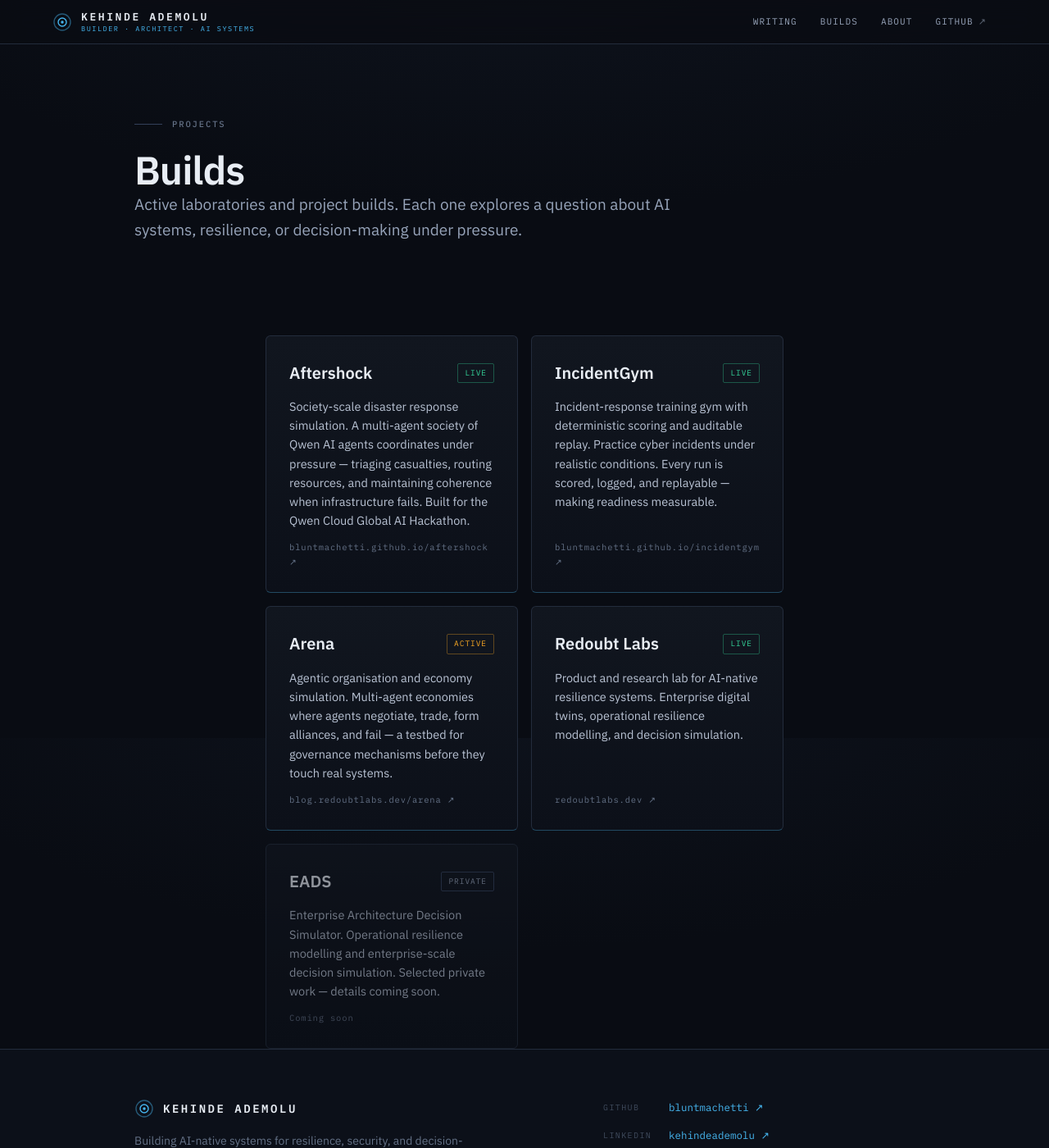
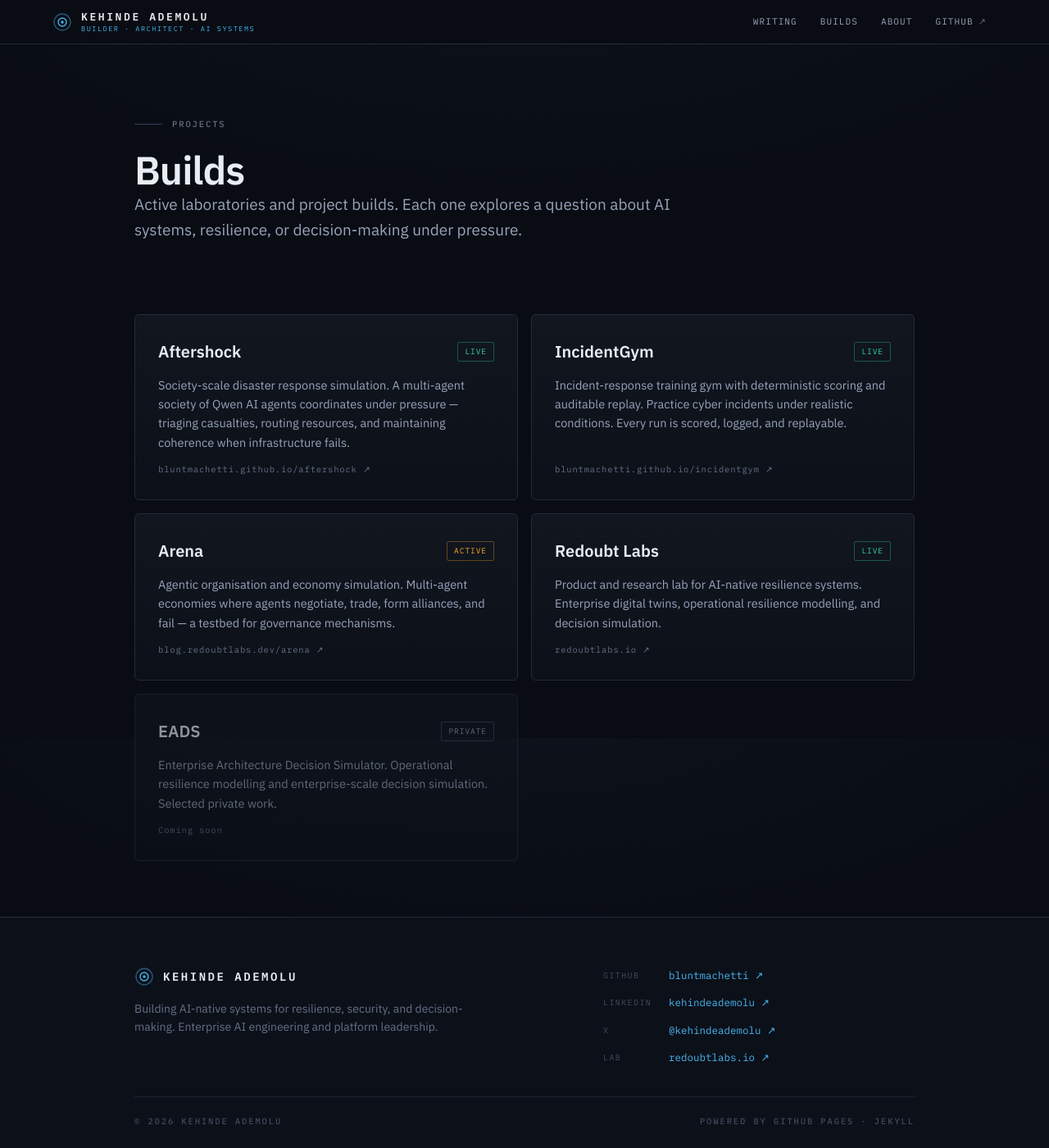
Before and after one commit to bluntmachetti/bluntmachetti.github.io, a Jekyll site: the page built from builds.md, in a window 1280 px wide and 1400 px high. Shown: the whole window at 82% size. Built offline with Jekyll 4.4.1, drawn with Linux system fonts in a browser that asks for light colours.

Commit message:
Fix builds page layout, simplify about page
- Builds: use full-width layout for project grid
- About: minimal bio with GitHub link only

```diff
--- a/builds.md
+++ b/builds.md
@@ -1,55 +1,61 @@
 ---
-layout: page
+layout: default
 title: "Builds"
-label: "PROJECTS"
-subtitle: "Active laboratories and project builds. Each one explores a question about AI systems, resilience, or decision-making under pressure."
 ---
+<div class="wrap">
+  <section class="page-head">
+    <div class="hero-kicker">
+      <span class="rule"></span>
+      <span class="micro">PROJECTS</span>
+    </div>
+    <h1 class="page-title">Builds</h1>
+    <p class="hero-lead">Active laboratories and project builds. Each one explores a question about AI systems, resilience, or decision-making under pressure.</p>
+  </section>
 
-<div class="build-grid" style="margin-top: 2em;">
+  <div class="build-grid" style="margin-bottom: 4em;">
+    <a class="build-card" href="https://bluntmachetti.github.io/aftershock" target="_blank" rel="noopener">
+      <div class="build-head-row">
+        <span class="build-name">Aftershock</span>
+        <span class="flag ok">LIVE</span>
+      </div>
+      <p class="build-desc">Society-scale disaster response simulation. A multi-agent society of Qwen AI agents coordinates under pressure — triaging casualties, routing resources, and maintaining coherence when infrastructure fails.</p>
+      <span class="build-url">bluntmachetti.github.io/aftershock ↗</span>
+    </a>
 
-  <a class="build-card" href="https://bluntmachetti.github.io/aftershock" target="_blank" rel="noopener">
-    <div class="build-head-row">
-      <span class="build-name">Aftershock</span>
-      <span class="flag ok">LIVE</span>
+    <a class="build-card" href="https://bluntmachetti.github.io/incidentgym" target="_blank" rel="noopener">
+      <div class="build-head-row">
+        <span class="build-name">IncidentGym</span>
+        <span class="flag ok">LIVE</span>
+      </div>
+      <p class="build-desc">Incident-response training gym with deterministic scoring and auditable replay. Practice cyber incidents under realistic conditions. Every run is scored, logged, and replayable.</p>
+      <span class="build-url">bluntmachetti.github.io/incidentgym ↗</span>
+    </a>
+
+    <a class="build-card" href="https://blog.redoubtlabs.dev/arena" target="_blank" rel="noopener">
+      <div class="build-head-row">
+        <span class="build-name">Arena</span>
+        <span class="flag warn">ACTIVE</span>
+      </div>
+      <p class="build-desc">Agentic organisation and economy simulation. Multi-agent economies where agents negotiate, trade, form alliances, and fail — a testbed for governance mechanisms.</p>
+      <span class="build-url">blog.redoubtlabs.dev/arena ↗</span>
+    </a>
+
+    <a class="build-card" href="https://redoubtlabs.io" target="_blank" rel="noopener">
+      <div class="build-head-row">
+        <span class="build-name">Redoubt Labs</span>
+        <span class="flag ok">LIVE</span>
+      </div>
+      <p class="build-desc">Product and research lab for AI-native resilience systems. Enterprise digital twins, operational resilience modelling, and decision simulation.</p>
+      <span class="build-url">redoubtlabs.io ↗</span>
+    </a>
+
+    <div class="build-card build-card-dim">
+      <div class="build-head-row">
+        <span class="build-name">EADS</span>
+        <span class="flag">PRIVATE</span>
+      </div>
+      <p class="build-desc">Enterprise Architecture Decision Simulator. Operational resilience modelling and enterprise-scale decision simulation. Selected private work.</p>
+      <span class="build-url">Coming soon</span>
     </div>
-    <p class="build-desc">Society-scale disaster response simulation. A multi-agent society of Qwen AI agents coordinates under pressure — triaging casualties, routing resources, and maintaining coherence when infrastructure fails. Built for the Qwen Cloud Global AI Hackathon.</p>
-    <span class="build-url">bluntmachetti.github.io/aftershock ↗</span>
-  </a>
-
-  <a class="build-card" href="https://bluntmachetti.github.io/incidentgym" target="_blank" rel="noopener">
-    <div class="build-head-row">
-      <span class="build-name">IncidentGym</span>
-      <span class="flag ok">LIVE</span>
-    </div>
-    <p class="build-desc">Incident-response training gym with deterministic scoring and auditable replay. Practice cyber incidents under realistic conditions. Every run is scored, logged, and replayable — making readiness measurable.</p>
-    <span class="build-url">bluntmachetti.github.io/incidentgym ↗</span>
-  </a>
-
-  <a class="build-card" href="https://blog.redoubtlabs.dev/arena" target="_blank" rel="noopener">
-    <div class="build-head-row">
-      <span class="build-name">Arena</span>
-      <span class="flag warn">ACTIVE</span>
-    </div>
-    <p class="build-desc">Agentic organisation and economy simulation. Multi-agent economies where agents negotiate, trade, form alliances, and fail — a testbed for governance mechanisms before they touch real systems.</p>
-    <span class="build-url">blog.redoubtlabs.dev/arena ↗</span>
-  </a>
-
-  <a class="build-card" href="https://redoubtlabs.dev" target="_blank" rel="noopener">
-    <div class="build-head-row">
-      <span class="build-name">Redoubt Labs</span>
-      <span class="flag ok">LIVE</span>
-    </div>
-    <p class="build-desc">Product and research lab for AI-native resilience systems. Enterprise digital twins, operational resilience modelling, and decision simulation.</p>
-    <span class="build-url">redoubtlabs.dev ↗</span>
-  </a>
-
-  <div class="build-card build-card-dim">
-    <div class="build-head-row">
-      <span class="build-name">EADS</span>
-      <span class="flag">PRIVATE</span>
-    </div>
-    <p class="build-desc">Enterprise Architecture Decision Simulator. Operational resilience modelling and enterprise-scale decision simulation. Selected private work — details coming soon.</p>
-    <span class="build-url">Coming soon</span>
   </div>
-
 </div>
```
Also changed, not shown: about.md (+3 -28 lines).
